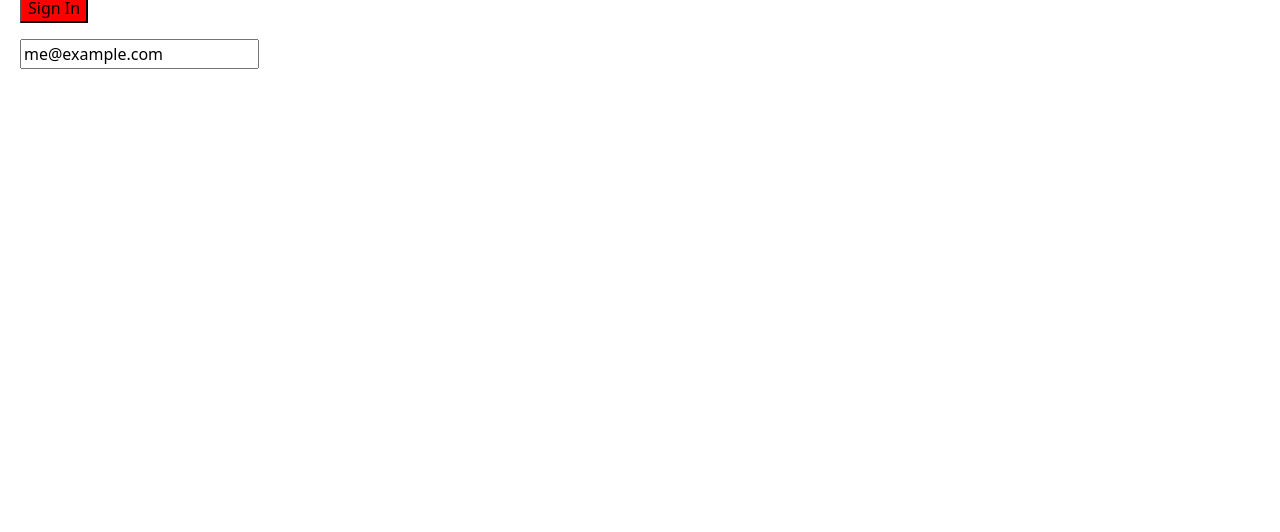
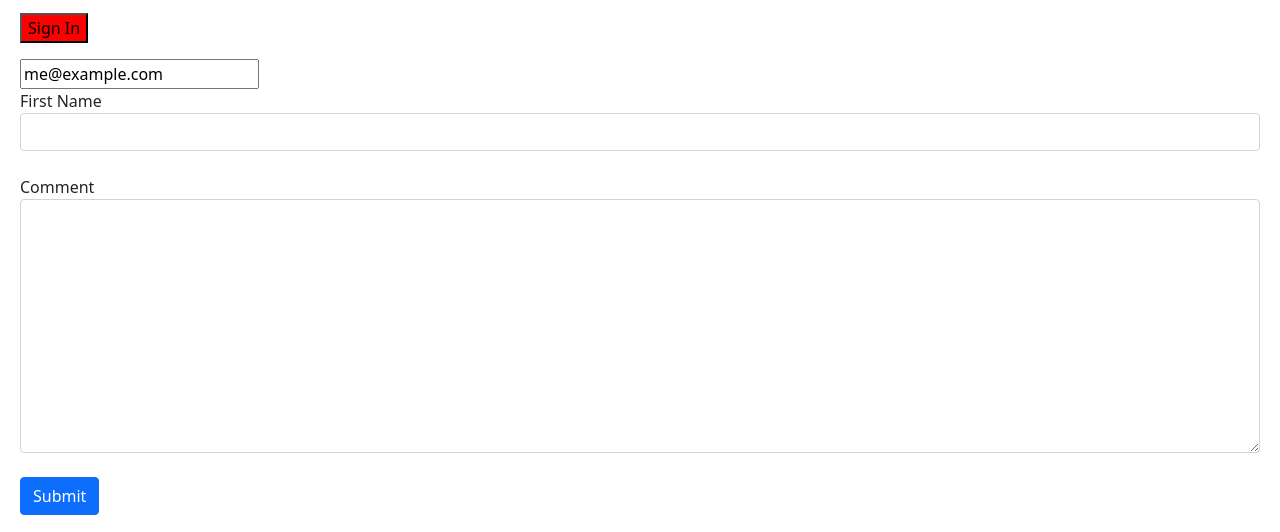
Before and after one commit to Mahfuz-Zaman/Angular-Fundamentals, an Angular app: page / in a window 1280 px wide. Shown: the part 558-1090 px from the top of the page. Before the commit the page ends 800 px from the top, so only its background shows below. Built offline with nearby package versions, Linux system fonts and the light colour scheme.

Commit message:
form validation

```diff
--- a/src/app/app.component.html
+++ b/src/app/app.component.html
@@ -1,2 +1,3 @@
 <h2>Angular Projects</h2>
 <courses></courses>
+<contact-form></contact-form>
--- a/src/app/app.module.ts
+++ b/src/app/app.module.ts
@@ -7,9 +7,10 @@ import { CoursesComponent } from './courses.component';
 import { CourseComponent } from './course/course.component';
 import { CoursesService } from './course/courses.service';
 import { FormsModule } from '@angular/forms';
+import { ContactFormComponent } from './contact-form/contact-form.component';
 
 @NgModule({
-  declarations: [AppComponent, CoursesComponent, CourseComponent],
+  declarations: [AppComponent, CoursesComponent, CourseComponent, ContactFormComponent],
   imports: [BrowserModule, AppRoutingModule,FormsModule],
   providers: [CoursesService],
   bootstrap: [AppComponent],
--- /dev/null
+++ b/src/app/contact-form/contact-form.component.html
@@ -0,0 +1,20 @@
+<form>
+    <div class="form-group">
+        <label for="firstName">First Name</label>
+        <input required minlength="3" maxlength="10" pattern="banana" ngModel name="firstName" #firstName="ngModel"
+            (change)="log(firstName)" id="firstName" type="text" class="form-control">
+        <div class="alert alert-danger" *ngIf="firstName.touched && !firstName.valid">
+            <div *ngIf="firstName.errors.required">First Name is required</div>
+            <div *ngIf="firstName.errors.minlength">First Name Should be minimum
+                {{firstName.errors.minlength.requiredLength}} character</div>
+            <div *ngIf="firstName.errors.pattern">First Name doesn't match the pattern</div>
+        </div>
+    </div>
+    <br>
+    <div class="form-group">
+        <label for="comment">Comment</label>
+        <textarea ngModel name="comment" id="comment" cols="30" rows="10" class="form-control"></textarea>
+    </div>
+    <br>
+    <button class="btn btn-primary">Submit</button>
+</form>
--- /dev/null
+++ b/src/app/contact-form/contact-form.component.ts
@@ -0,0 +1,12 @@
+import { Component } from '@angular/core';
+
+@Component({
+  selector: 'contact-form',
+  templateUrl: './contact-form.component.html',
+  styleUrls: ['./contact-form.component.scss'],
+})
+export class ContactFormComponent {
+  log(x: any) {
+    console.log(x);
+  }
+}
--- a/src/styles.scss
+++ b/src/styles.scss
@@ -1,5 +1,8 @@
 /* You can add global styles to this file, and also import other style files */
 @import "~bootstrap/dist/css/bootstrap.css";
-body{
-    margin-left: 20px;
+body {
+  padding: 20px;
 }
+.form-control.ng-invalid.ng-touched {
+  border: 2px solid red;
+}
```
Also changed, not shown: tsconfig.json (+37 -17 lines), src/app/contact-form/contact-form.component.scss (added), 1 other file (tests, documents, lock files or other folders).
